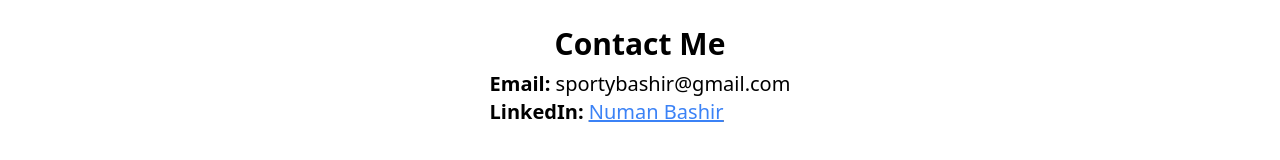
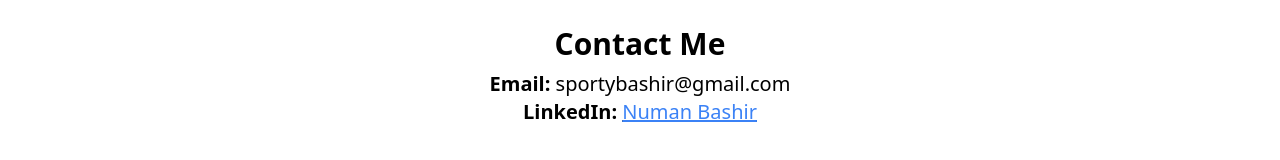
Before and after one commit to NumanBashir/My-Portfolio, a React (Vite) app: page / in a window 1280 px wide. Shown: the part 2024-2184 px from the top of the page. Built offline with nearby package versions, Linux system fonts and the light colour scheme.

Commit message:
center align elements

```diff
--- a/src/App.tsx
+++ b/src/App.tsx
@@ -110,7 +110,6 @@ function App() {
         className="my-8 inline-block align-top flex flex-col items-center"
       >
         <h1 className="my-2 text-3xl font-bold">Contact Me</h1>
-        <div>
         <h1 className="text-xl">
           <strong>Email:</strong> sportybashir@gmail.com
         </h1>
@@ -126,7 +125,6 @@ function App() {
           </u>
         </h1>
       </div>
-      </div>
     </>
   );
 }
@@ -136,3 +134,4 @@ export default App;
 // TODO: Create component for RightToLeftSection and LeftToRightSection
 // TODO: Create inner section component (2 cols)
 // TODO: Use inner section component inside of outer section component
+// TODO: Make contact formular
```
Lines whose indentation alone changed are shown as unchanged.
